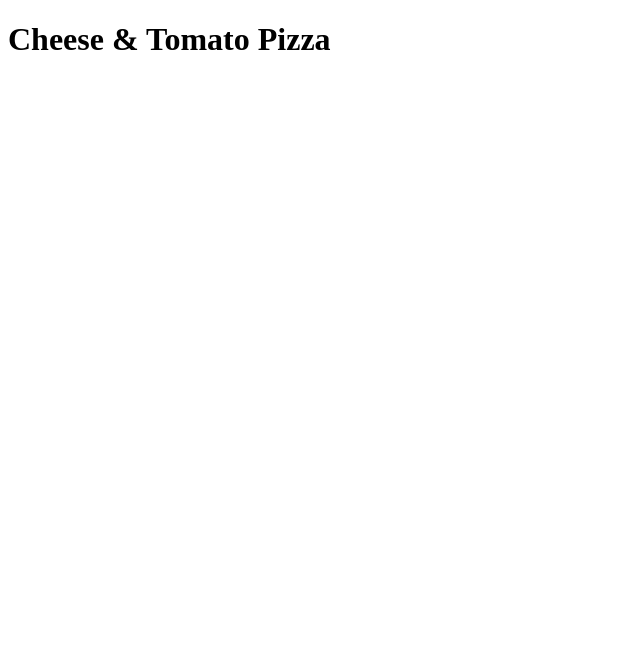
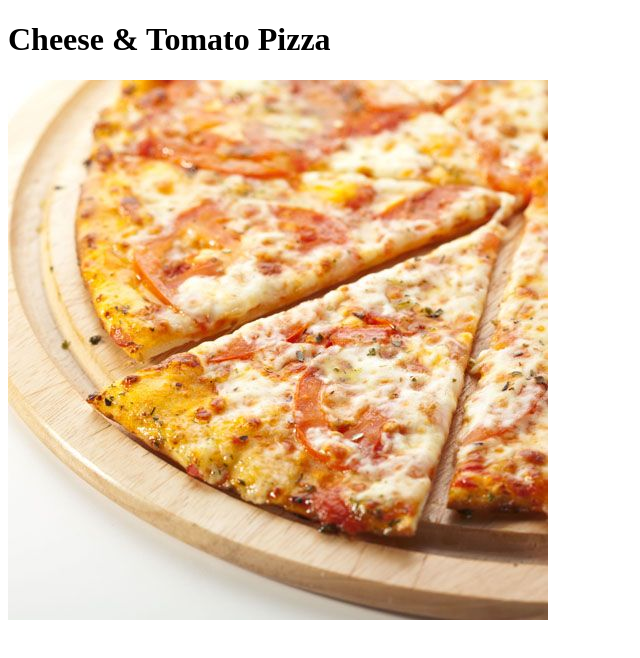
Before and after one commit to dblake87/odin-recipes, a plain HTML site: page pizza.html in a window 1280 px wide. Shown: the whole page, without its empty margins (0-640 px from the left). Drawn offline with Linux system fonts and the light colour scheme.

Commit message:
Add index.html & pizza.html pages

```diff
--- a/pizza.html
+++ b/pizza.html
@@ -11,5 +11,6 @@
 
     <body>
         <h1>Cheese & Tomato Pizza</h1>
+        <img src="./img/cheesepizza.jpg" alt="Cheese & Tomato Pizza">
     </body>
 </html>
```
Also changed, not shown: index.html (+2 -0 lines), img/Cheese-and-tomato-pizza_image_6.jpg (added), img/cheesepizza.jpg (added).
